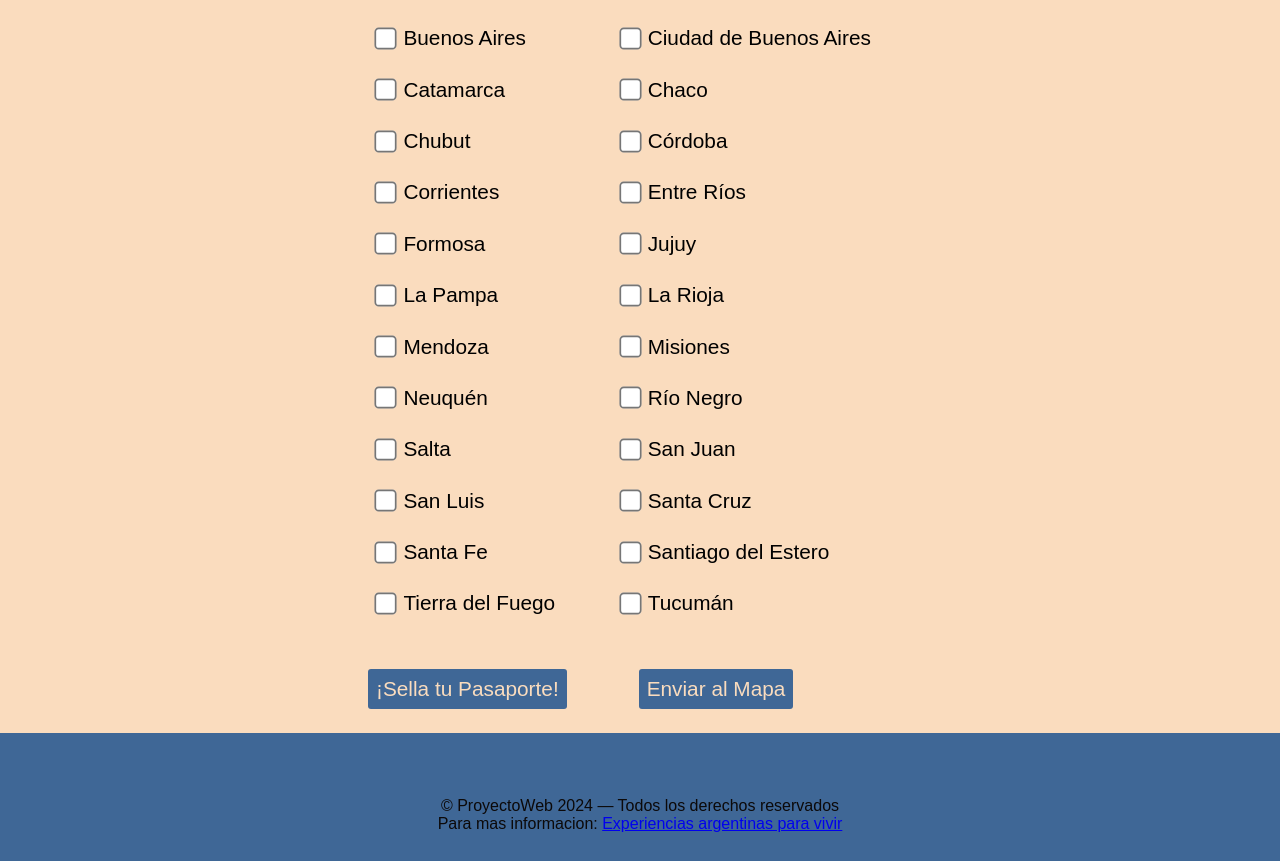
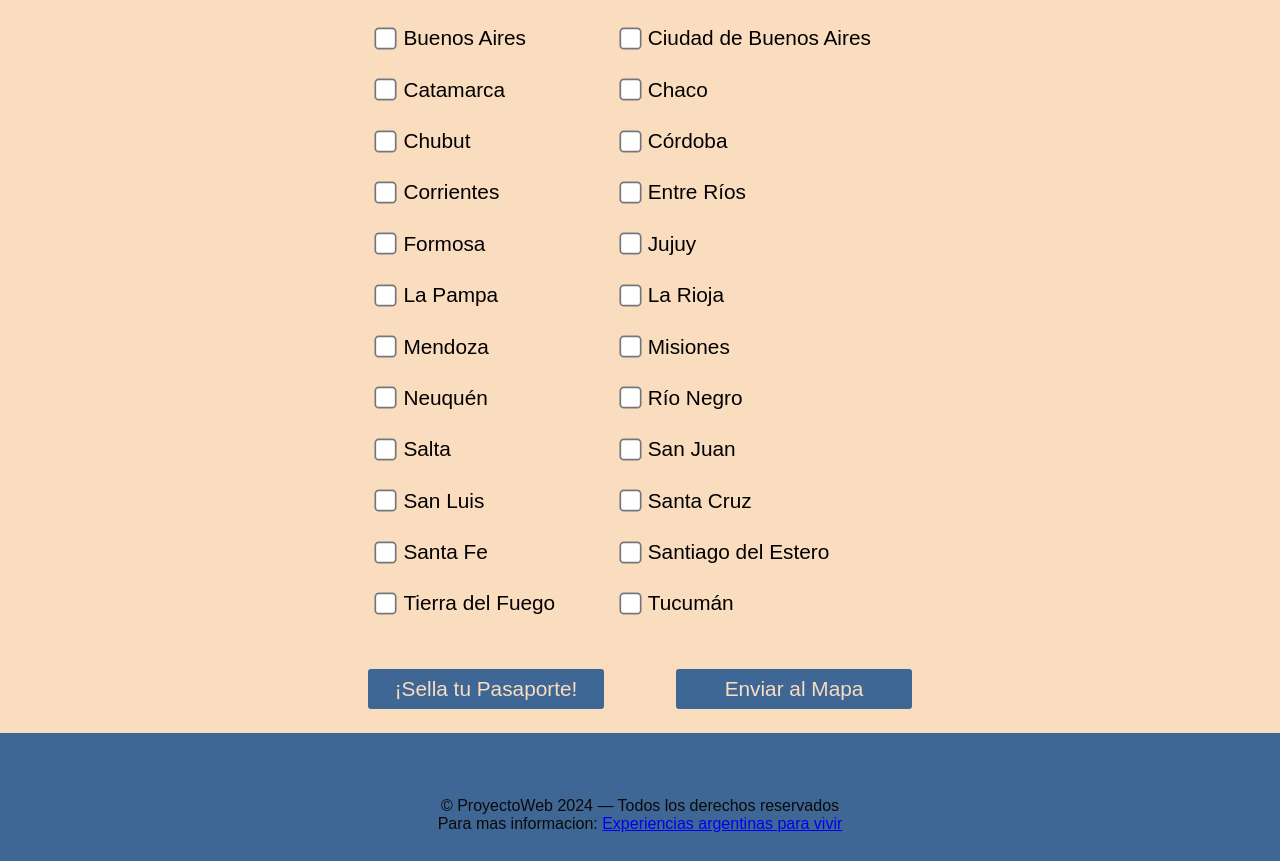
Before and after one commit to Sol6801/TPStaticWeb, a plain HTML site: page pages/passport.html in a window 1280 px wide. Shown: the part 189-1050 px from the top of the page. Drawn offline with Linux system fonts and the light colour scheme.

Commit message:
Fix submit button size

```diff
--- a/styles/style.css
+++ b/styles/style.css
@@ -388,9 +388,9 @@ label:hover {
     cursor: pointer;
     margin: 0.5rem;
     align-self: center;
-    font-size: 2rem;
+    font-size: 1.5rem;
     text-align: center;
-    width: fit-content;
+    width: 100%;
 }
 .submit-buttons{
     display: flex;
```
